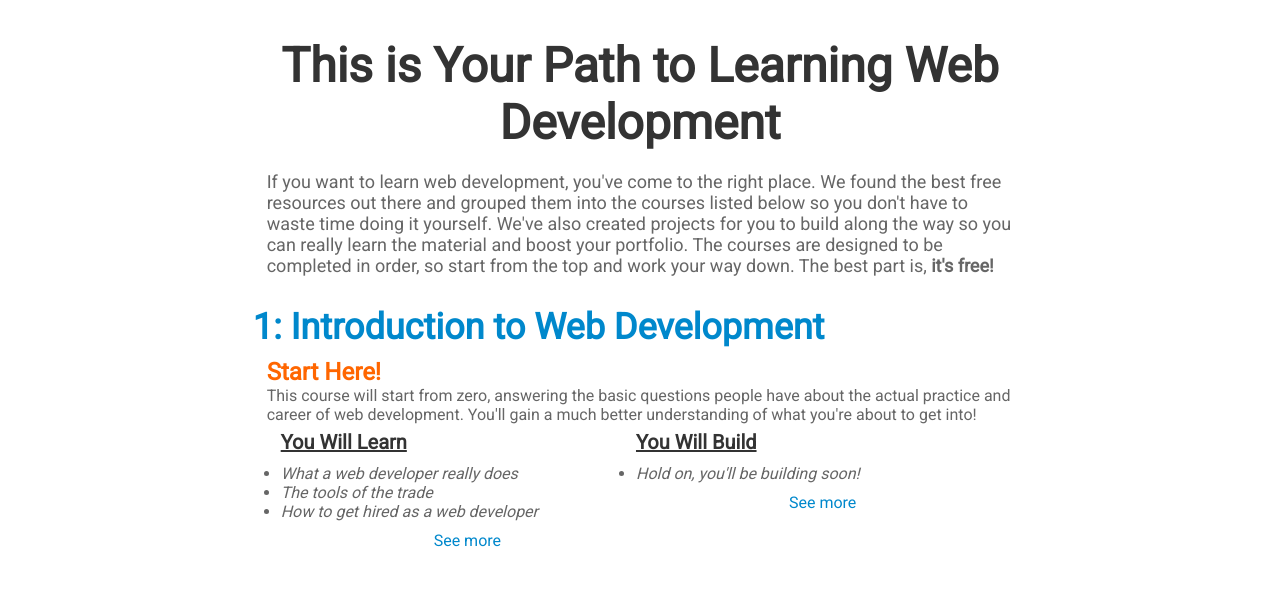
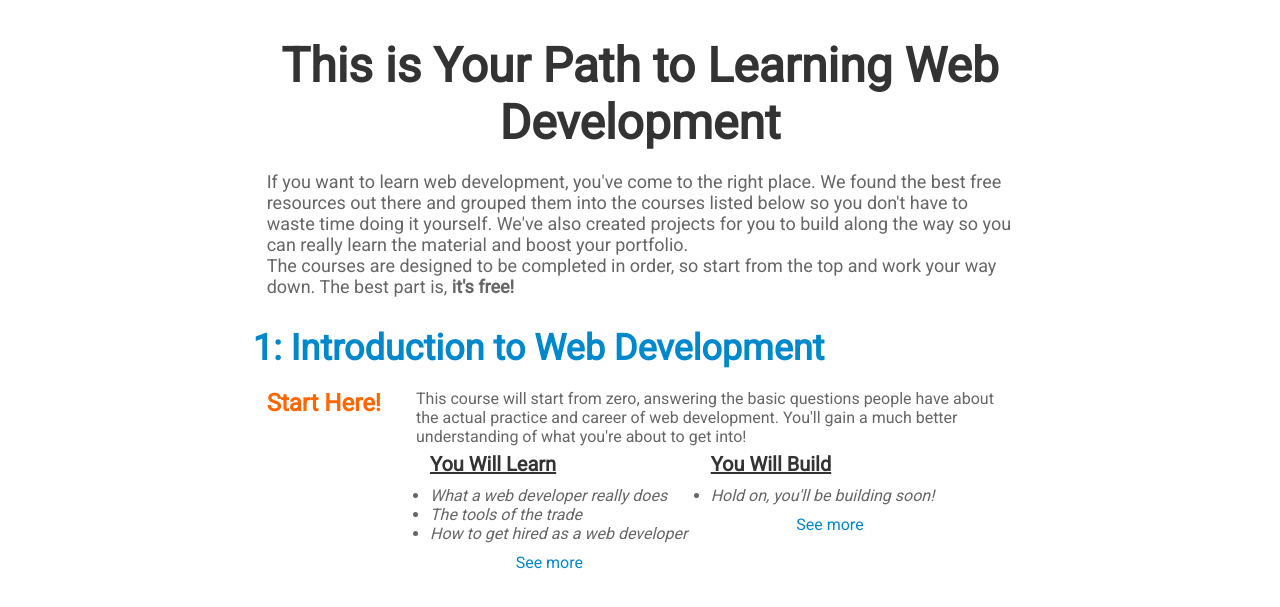
Before and after one commit to Vpatel1093/css-framework, a plain HTML site: page index.html in a window 1280 px wide. Shown: the part 43-650 px from the top of the page. Drawn offline with nearby package versions, Linux system fonts and the light colour scheme.

Commit message:
make responsive

```diff
--- a/css/odin-clone.css
+++ b/css/odin-clone.css
@@ -41,10 +41,11 @@ h1 {
   color: #07a;
 }
 
-.course h3 {
+.start-here h3 {
   color: #f60;
   font-size: 24px;
-  margin-top: 10px;
+  margin-top: 20px;
+  width: 130px;
 }
 
 .course-content p {
@@ -82,6 +83,7 @@ h1 {
   width: 100%;
   text-align: center;
   margin-top: 10px;
+  margin-left: -30px;
 }
 
 .see-more a, .see-more a {
@@ -141,4 +143,15 @@ nav {
   .nav-link a:hover {
     background-color: #222;
   }
+
+  .start-here {
+    float: left;
+    width: 130px;
+  }
+
+  .course-content {
+    margin-top: 20px;
+    float: right;
+    width: 80%;
+  }
 }
--- a/css/styles.css
+++ b/css/styles.css
@@ -6,6 +6,7 @@
 
 /* Nav */
 nav {
+  top: 0;
   max-height: 160px;
   min-height: 40px;
 }
@@ -178,8 +179,12 @@ nav {
     left: 80px !important;
   }
 
+  nav {
+    position: fixed;
+    width: 100%;
+  }
+
   .nav {
-    position: fixed !important;
     top: 0 !important;
     display: inline-block;
     max-width: 250px;
@@ -215,4 +220,8 @@ nav {
   #spacing {
     display: none;
   }
+
+  body {
+    padding-top: 40px;
+  }
 }
--- a/index.html
+++ b/index.html
@@ -55,13 +55,15 @@
   <div class="col-7 centered" id="container">
     <div class="heading">
       <h1>This is Your Path to Learning Web Development</h1>
-      <p>If you want to learn web development, you've come to the right place. We found the best free resources out there and grouped them into the courses listed below so you don't have to waste time doing it yourself. We've also created projects for you to build along the way so you can really learn the material and boost your portfolio.
+      <p>If you want to learn web development, you've come to the right place. We found the best free resources out there and grouped them into the courses listed below so you don't have to waste time doing it yourself. We've also created projects for you to build along the way so you can really learn the material and boost your portfolio.<br>
           The courses are designed to be completed in order, so start from the top and work your way down. The best part is, <strong>it's free!</strong>
       </p>
     </div>
     <div class="course">
       <h2><a href="https://www.theodinproject.com/courses/introduction-to-web-development">1: Introduction to Web Development</a></h2>
-      <h3>Start Here!</h3>
+      <div class="start-here">
+        <h3>Start Here!</h3>
+      </div>
       <div class="course-content">
         <p>This course will start from zero, answering the basic questions people have about the actual practice and career of web development. You'll gain a much better understanding of what you're about to get into!</p>
         <div class="learn col-6">
```
